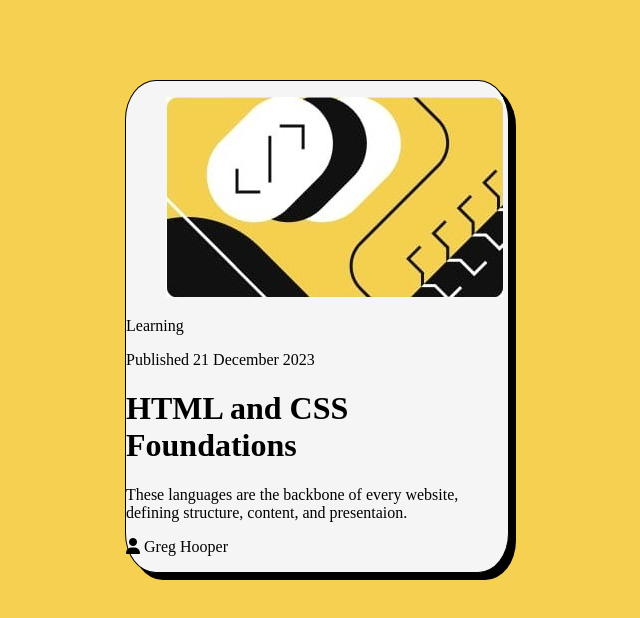
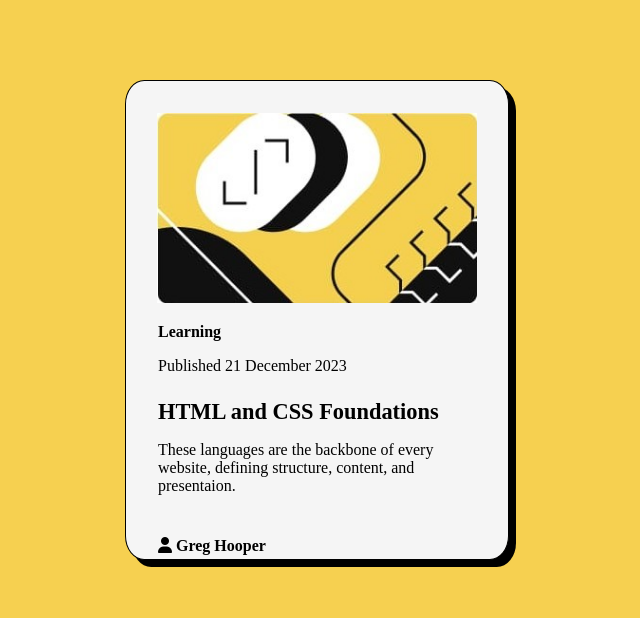
Before and after one commit to RebeccaCL303/blog-preview-card, a plain HTML site: page index.html in a window 1280 px wide. Shown: the whole page, without its empty margins (323-963 px from the left). Drawn offline with Linux system fonts and the light colour scheme.

Commit message:
positioned elements

```diff
--- a/index.html
+++ b/index.html
@@ -10,18 +10,22 @@
    crossorigin="anonymous"></script>
  </head>
  <body>
-  <main>
+  <div class="card">
    <figure>
     <img src="./images/blog-pic.jpg" />
    </figure>
-   <p>Learning</p>
+   <main>
+    <p class="bold">Learning</p>
     <p>Published 21 December 2023</p>
     <h1>HTML and CSS Foundations</h1>
     <p>
      These languages are the backbone of every website, defining structure,
      content, and presentaion.
     </p>
-   <p><i class="fa-solid fa-user" style="color: #000000"></i> Greg Hooper</p>
+    <p class="bold">
+     <i class="fa-solid fa-user" style="color: #000000"></i> Greg Hooper
+    </p>
    </main>
+  </div>
  </body>
 </html>
--- a/src/styles.css
+++ b/src/styles.css
@@ -10,12 +10,41 @@ body {
  background-color: var(--main-accent);
 }
 
-main {
+.bold {
+ font-weight: 600;
+}
+
+.card {
  background-color: whitesmoke;
  aspect-ratio: 4 / 5;
  width: 30vw;
  margin: 5rem auto;
- border-radius: 8%;
+ border-radius: 5%;
  border: 1px solid black;
  box-shadow: 7px 7px black;
 }
+
+figure {
+ width: 25vw;
+ margin: 2rem auto 0;
+}
+
+h1 {
+ font-size: 1.4rem;
+ margin-top: 1.5rem;
+}
+
+img {
+ width: 100%;
+ height: 100%;
+ object-fit: fill;
+}
+
+main {
+ margin: auto 2rem;
+}
+
+p:last-of-type {
+ position: relative;
+ bottom: -1.6rem;
+}
```
Lines whose indentation alone changed are shown as unchanged.
